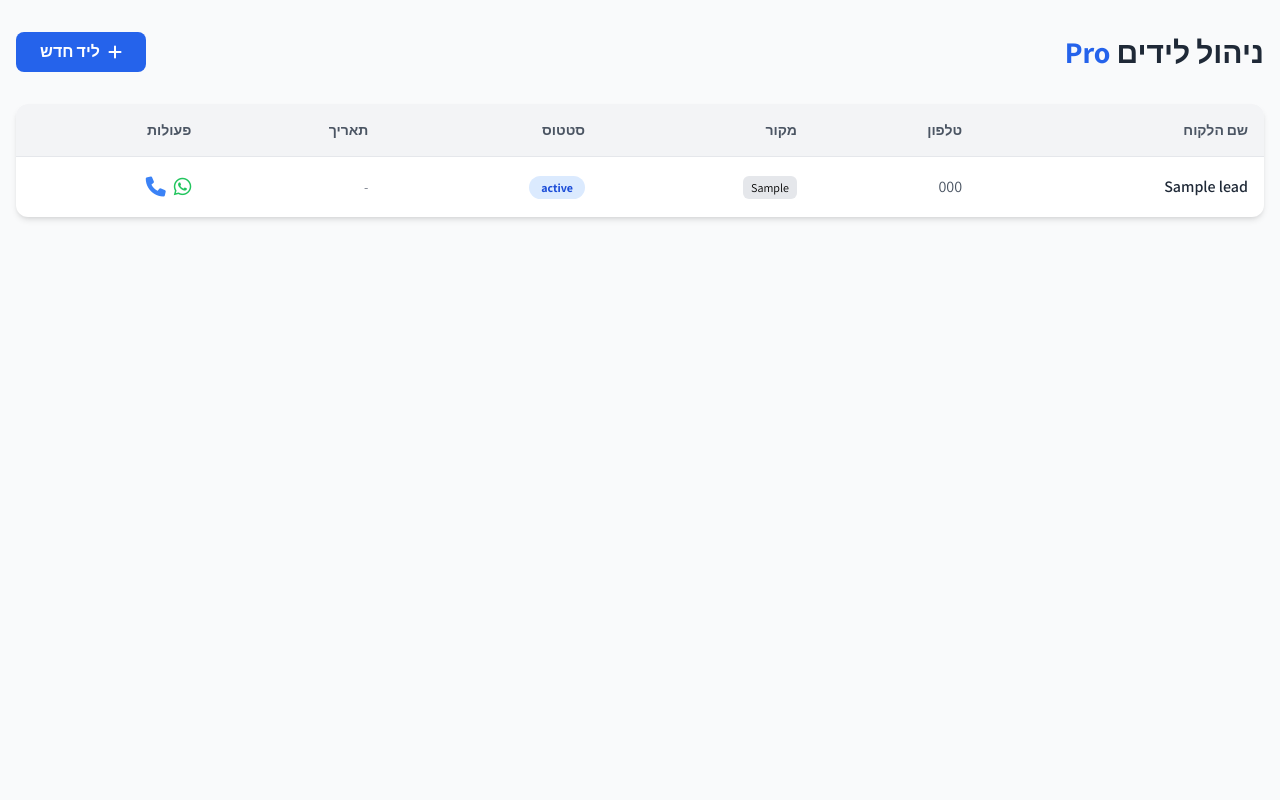
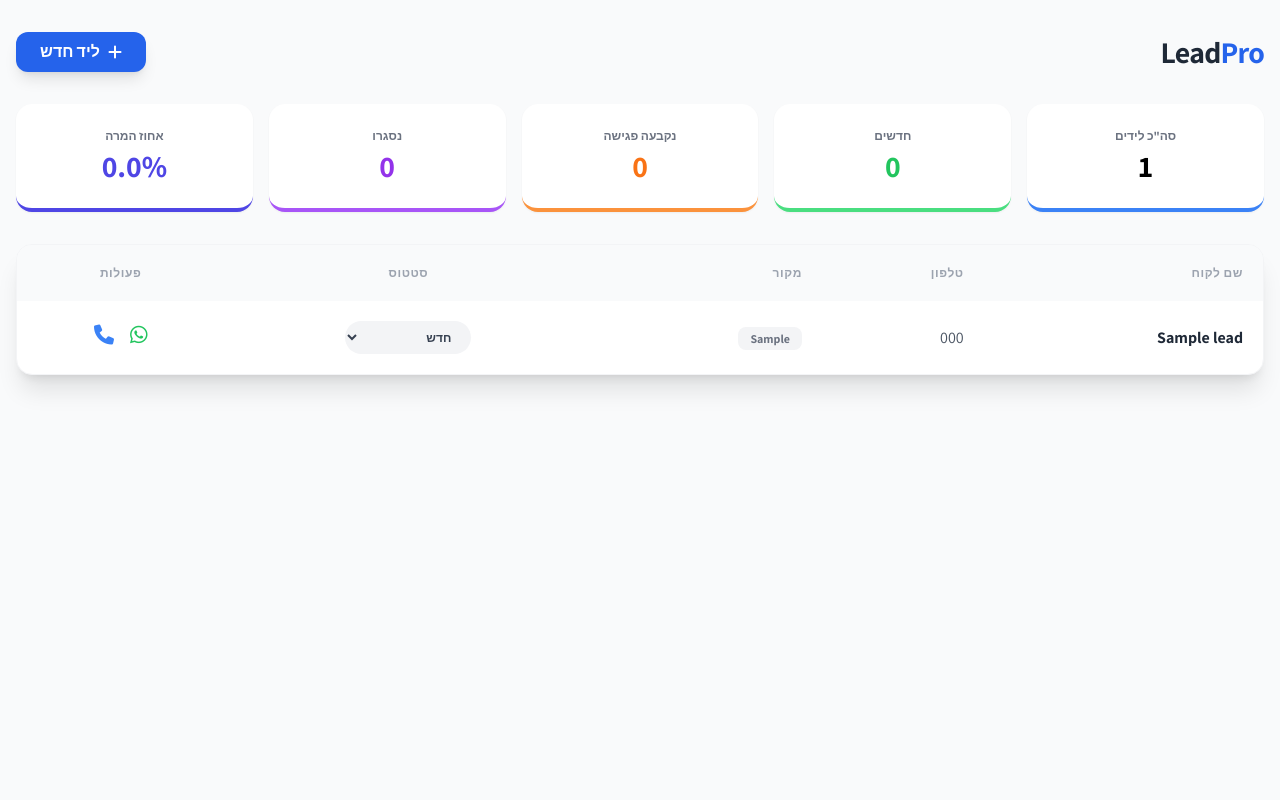
Before and after one commit to avi670/avi-leads-crm, a Flask app: page / in a window 1280 px wide. Run offline with Flask 3, Linux system fonts and the light colour scheme; tables that the repository leaves empty hold one stand-in row (values such as "Sample post"); some libraries are stand-ins or nearby versions.

Commit message:
Update index.html

```diff
--- a/templates/index.html
+++ b/templates/index.html
@@ -3,56 +3,80 @@
 <head>
     <meta charset="UTF-8">
     <meta name="viewport" content="width=device-width, initial-scale=1.0">
-    <title>מערכת ניהול לידים פרו</title>
+    <title>LeadPro CRM</title>
     <script src="https://cdn.tailwindcss.com"></script>
     <link rel="stylesheet" href="https://cdnjs.cloudflare.com/ajax/libs/font-awesome/6.0.0/css/all.min.css">
-    <link href="https://fonts.googleapis.com/css2?family=Assistant:wght@300;400;600;700&display=swap" rel="stylesheet">
+    <link href="https://fonts.googleapis.com/css2?family=Assistant:wght@400;700&display=swap" rel="stylesheet">
     <style>body { font-family: 'Assistant', sans-serif; }</style>
 </head>
-<body class="bg-gray-50 min-h-screen">
+<body class="bg-gray-50 min-h-screen pb-10">
 
-    <div class="max-w-7xl mx-auto px-4 py-8 relative">
+    <div class="max-w-7xl mx-auto px-4 py-8">
         <div class="flex justify-between items-center mb-8">
-            <h1 class="text-3xl font-bold text-gray-800">ניהול לידים <span class="text-blue-600">Pro</span></h1>
-            <button id="openModalBtn" class="bg-blue-600 text-white px-6 py-2 rounded-lg font-bold hover:bg-blue-700 transition flex items-center">
+            <h1 class="text-3xl font-bold text-gray-800 tracking-tight">Lead<span class="text-blue-600">Pro</span></h1>
+            <button onclick="openModal()" class="bg-blue-600 text-white px-6 py-2 rounded-xl font-bold hover:bg-blue-700 shadow-lg transition flex items-center">
                 <i class="fas fa-plus ml-2"></i> ליד חדש
             </button>
         </div>
 
-        <div class="bg-white rounded-xl shadow-md overflow-hidden">
+        <div class="grid grid-cols-1 md:grid-cols-5 gap-4 mb-8">
+            <div class="bg-white p-6 rounded-2xl shadow-sm border-b-4 border-blue-500 text-center">
+                <p class="text-gray-500 text-xs font-bold uppercase">סה"כ לידים</p>
+                <p class="text-3xl font-black mt-1">{{ stats.total }}</p>
+            </div>
+            <div class="bg-white p-6 rounded-2xl shadow-sm border-b-4 border-green-400 text-center">
+                <p class="text-gray-500 text-xs font-bold uppercase">חדשים</p>
+                <p class="text-3xl font-black text-green-500 mt-1">{{ stats.new }}</p>
+            </div>
+            <div class="bg-white p-6 rounded-2xl shadow-sm border-b-4 border-orange-400 text-center">
+                <p class="text-gray-500 text-xs font-bold uppercase">נקבעה פגישה</p>
+                <p class="text-3xl font-black text-orange-500 mt-1">{{ stats.meetings }}</p>
+            </div>
+            <div class="bg-white p-6 rounded-2xl shadow-sm border-b-4 border-purple-500 text-center">
+                <p class="text-gray-500 text-xs font-bold uppercase">נסגרו</p>
+                <p class="text-3xl font-black text-purple-600 mt-1">{{ stats.closed }}</p>
+            </div>
+            <div class="bg-white p-6 rounded-2xl shadow-sm border-b-4 border-indigo-600 text-center">
+                <p class="text-gray-500 text-xs font-bold uppercase">אחוז המרה</p>
+                <p class="text-3xl font-black text-indigo-600 mt-1">{{ stats.conv_rate }}%</p>
+            </div>
+        </div>
+
+        <div class="bg-white rounded-2xl shadow-xl border border-gray-100 overflow-hidden">
             <table class="w-full text-right border-collapse">
-                <thead>
-                    <tr class="bg-gray-100 text-gray-600 text-sm">
-                        <th class="p-4 border-b">שם הלקוח</th>
-                        <th class="p-4 border-b">טלפון</th>
-                        <th class="p-4 border-b">מקור</th>
-                        <th class="p-4 border-b">סטטוס</th>
-                        <th class="p-4 border-b">תאריך</th>
-                        <th class="p-4 border-b">פעולות</th>
+                <thead class="bg-gray-50 text-gray-400 text-xs font-bold uppercase tracking-wider">
+                    <tr>
+                        <th class="p-5">שם לקוח</th>
+                        <th class="p-5">טלפון</th>
+                        <th class="p-5">מקור</th>
+                        <th class="p-5 text-center">סטטוס</th>
+                        <th class="p-5 text-center">פעולות</th>
                     </tr>
                 </thead>
-                <tbody class="divide-y divide-gray-200">
+                <tbody class="divide-y divide-gray-100">
                     {% for lead in leads %}
-                    <tr class="hover:bg-gray-50 transition">
-                        <td class="p-4 font-semibold text-gray-800">{{ lead.name }}</td>
-                        <td class="p-4 text-gray-600">{{ lead.phone }}</td>
-                        <td class="p-4">
-                            <span class="px-2 py-1 bg-gray-200 text-xs rounded-md">{{ lead.source }}</span>
+                    <tr class="hover:bg-blue-50/30 transition">
+                        <td class="p-5 font-bold text-gray-800">{{ lead.name }}</td>
+                        <td class="p-5 text-gray-600 font-medium">{{ lead.phone }}</td>
+                        <td class="p-5"><span class="bg-gray-100 text-gray-500 px-3 py-1 rounded-lg text-xs font-bold">{{ lead.source }}</span></td>
+                        <td class="p-5 text-center">
+                            <select onchange="updateStatus('{{ lead.id }}', this.value)"
+                                    class="text-xs font-bold rounded-full px-4 py-2 outline-none cursor-pointer border-none
+                                    {% if lead.status == 'חדש' %} bg-green-100 text-green-700
+                                    {% elif lead.status == 'נקבעה פגישה' %} bg-orange-100 text-orange-700
+                                    {% elif lead.status == 'נסגר' %} bg-purple-100 text-purple-700
+                                    {% else %} bg-gray-100 text-gray-700 {% endif %}">
+                                <option value="חדש" {% if lead.status == 'חדש' %}selected{% endif %}>חדש</option>
+                                <option value="אין מענה" {% if lead.status == 'אין מענה' %}selected{% endif %}>אין מענה</option>
+                                <option value="לא מעוניין" {% if lead.status == 'לא מעוניין' %}selected{% endif %}>לא מעוניין</option>
+                                <option value="נקבעה פגישה" {% if lead.status == 'נקבעה פגישה' %}selected{% endif %}>נקבעה פגישה</option>
+                                <option value="נסגר" {% if lead.status == 'נסגר' %}selected{% endif %}>נסגר</option>
+                                <option value="לא נסגר" {% if lead.status == 'לא נסגר' %}selected{% endif %}>לא נסגר</option>
+                            </select>
                         </td>
-                        <td class="p-4">
-                            <span class="px-3 py-1 text-xs font-bold rounded-full bg-blue-100 text-blue-700">
-                                {{ lead.status }}
-                            </span>
-                        </td>
-                        <td class="p-4 text-sm text-gray-500">-</td>
-                        <td class="p-4 flex gap-2">
-                            <a href="https://wa.me/972{{ lead.phone[1:] }}?text=היי {{ lead.name }}" target="_blank" class="text-green-500 hover:text-green-600 text-xl">
-                                <i class="fab fa-whatsapp"></i>
-                            </a>
-                            <a href="tel:{{ lead.phone }}" class="text-blue-500 hover:text-blue-600 text-xl">
-                                <i class="fas fa-phone">
-                                </i>
-                            </a>
+                        <td class="p-5 flex justify-center gap-4">
+                            <a href="https://wa.me/972{{ lead.phone[1:] }}?text=היי {{ lead.name }}" target="_blank" class="text-green-500 hover:scale-125 transition text-xl"><i class="fab fa-whatsapp"></i></a>
+                            <a href="tel:{{ lead.phone }}" class="text-blue-500 hover:scale-125 transition text-xl"><i class="fas fa-phone"></i></a>
                         </td>
                     </tr>
                     {% endfor %}
@@ -61,87 +85,33 @@
         </div>
     </div>
 
-    <div id="leadModal" class="fixed inset-0 bg-gray-900 bg-opacity-50 flex justify-center items-center z-50 hidden opacity-0 transition-opacity duration-300">
-        <div class="bg-white rounded-2xl shadow-xl w-full max-w-lg p-8 transform scale-90 transition-transform duration-300">
-
-            <div class="flex justify-between items-center mb-6">
-                <h2 class="text-2xl font-bold flex items-center">
-                    <i class="fas fa-plus-circle text-blue-600 ml-3"></i>
-                    הקמת ליד פרטי חדש
-                </h2>
-                <button id="closeModalBtn" class="text-gray-400 hover:text-gray-600 text-2xl">&times;</button>
-            </div>
-
+    <div id="leadModal" class="fixed inset-0 bg-black/60 hidden flex justify-center items-center z-50">
+        <div class="bg-white rounded-3xl p-8 w-full max-w-md shadow-2xl mx-4">
+            <h2 class="text-2xl font-bold mb-6 text-gray-800">+ הקמת ליד חדש</h2>
             <form action="/add_lead_manual" method="POST" class="space-y-4">
-
-                <div>
-                    <label class="block text-sm font-semibold text-gray-700 mb-1">שם מלא *</label>
-                    <input type="text" name="name" required class="w-full border p-3 rounded-lg focus:ring-2 focus:ring-blue-200 outline-none" placeholder="ישראל ישראלי">
-                </div>
-
-                <div>
-                    <label class="block text-sm font-semibold text-gray-700 mb-1">טלפון *</label>
-                    <input type="tel" name="phone" required class="w-full border p-3 rounded-lg focus:ring-2 focus:ring-blue-200 outline-none" placeholder="0500000000">
-                </div>
-
-                <div class="grid grid-cols-2 gap-4">
-                    <div>
-                        <label class="block text-sm font-semibold text-gray-700 mb-1">גיל</label>
-                        <input type="number" name="age" class="w-full border p-3 rounded-lg focus:ring-2 focus:ring-blue-200 outline-none" placeholder="35">
-                    </div>
-                    <div>
-                        <label class="block text-sm font-semibold text-gray-700 mb-1">מוצר/שירות</label>
-                        <input type="text" name="product" class="w-full border p-3 rounded-lg focus:ring-2 focus:ring-blue-200 outline-none" placeholder="לא ידוע">
-                    </div>
-                </div>
-
-                <div>
-                    <label class="block text-sm font-semibold text-gray-700 mb-1">מקור ליד</label>
-                    <input type="text" name="source" class="w-full border p-3 rounded-lg focus:ring-2 focus:ring-blue-200 outline-none" placeholder="המלצה, פייסבוק, וכו'">
-                </div>
-
-                <div class="flex justify-end gap-3 pt-6">
-                    <button type="button" id="cancelBtn" class="px-6 py-2 border rounded-lg hover:bg-gray-100 transition">ביטול</button>
-                    <button type="submit" class="bg-purple-600 text-white px-6 py-2 rounded-lg hover:bg-purple-700 transition font-bold">שמור ליד פרטי</button>
+                <input type="text" name="name" placeholder="שם מלא" required class="w-full p-4 border rounded-2xl outline-none focus:ring-2 focus:ring-blue-500">
+                <input type="tel" name="phone" placeholder="טלפון" required class="w-full p-4 border rounded-2xl outline-none focus:ring-2 focus:ring-blue-500">
+                <input type="text" name="source" placeholder="מקור (המלצה, פייסבוק...)" class="w-full p-4 border rounded-2xl outline-none focus:ring-2 focus:ring-blue-500">
+                <div class="flex gap-2 pt-4">
+                    <button type="submit" class="flex-1 bg-blue-600 text-white p-4 rounded-2xl font-bold">שמור ליד</button>
+                    <button type="button" onclick="closeModal()" class="px-6 border rounded-2xl font-bold">ביטול</button>
                 </div>
             </form>
         </div>
     </div>
 
     <script>
-        const modal = document.getElementById('leadModal');
-        const modalContent = modal.querySelector('.bg-white');
-        const openModalBtn = document.getElementById('openModalBtn');
-        const closeModalBtn = document.getElementById('closeModalBtn');
-        const cancelBtn = document.getElementById('cancelBtn');
+        function openModal() { document.getElementById('leadModal').classList.remove('hidden'); }
+        function closeModal() { document.getElementById('leadModal').classList.add('hidden'); }
 
-        // פונקציה לפתיחת המודל עם אנימציה
-        function openModal() {
-            modal.classList.remove('hidden');
-            setTimeout(() => {
-                modal.classList.remove('opacity-0');
-                modalContent.classList.remove('scale-90');
-            }, 10);
+        async function updateStatus(id, newStatus) {
+            await fetch('/update_status', {
+                method: 'POST',
+                headers: {'Content-Type': 'application/json'},
+                body: JSON.stringify({id: id, status: newStatus})
+            });
+            location.reload(); // רענון כדי לעדכן את הסטטיסטיקה למעלה
         }
-
-        // פונקציה לסגירת המודל
-        function closeModal() {
-            modal.classList.add('opacity-0');
-            modalContent.classList.add('scale-90');
-            setTimeout(() => {
-                modal.classList.add('hidden');
-            }, 300); // מחכה לסיום האנימציה
-        }
-
-        openModalBtn.addEventListener('click', openModal);
-        closeModalBtn.addEventListener('click', closeModal);
-        cancelBtn.addEventListener('click', closeModal);
-
-        // סגירה בלחיצה על הרקע השקוף
-        modal.addEventListener('click', (e) => {
-            if (e.target === modal) closeModal();
-        });
     </script>
-
 </body>
 </html>
```
